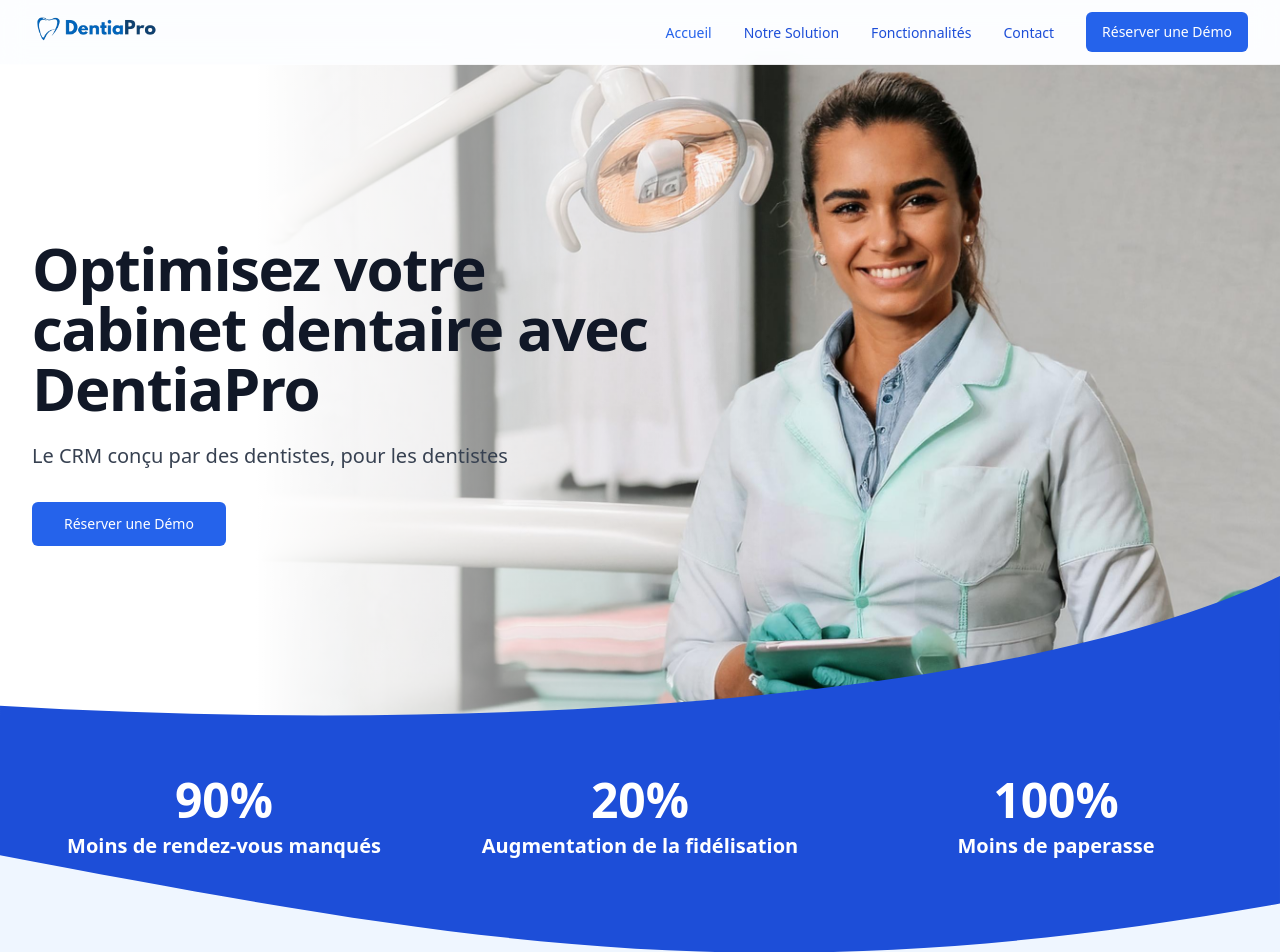
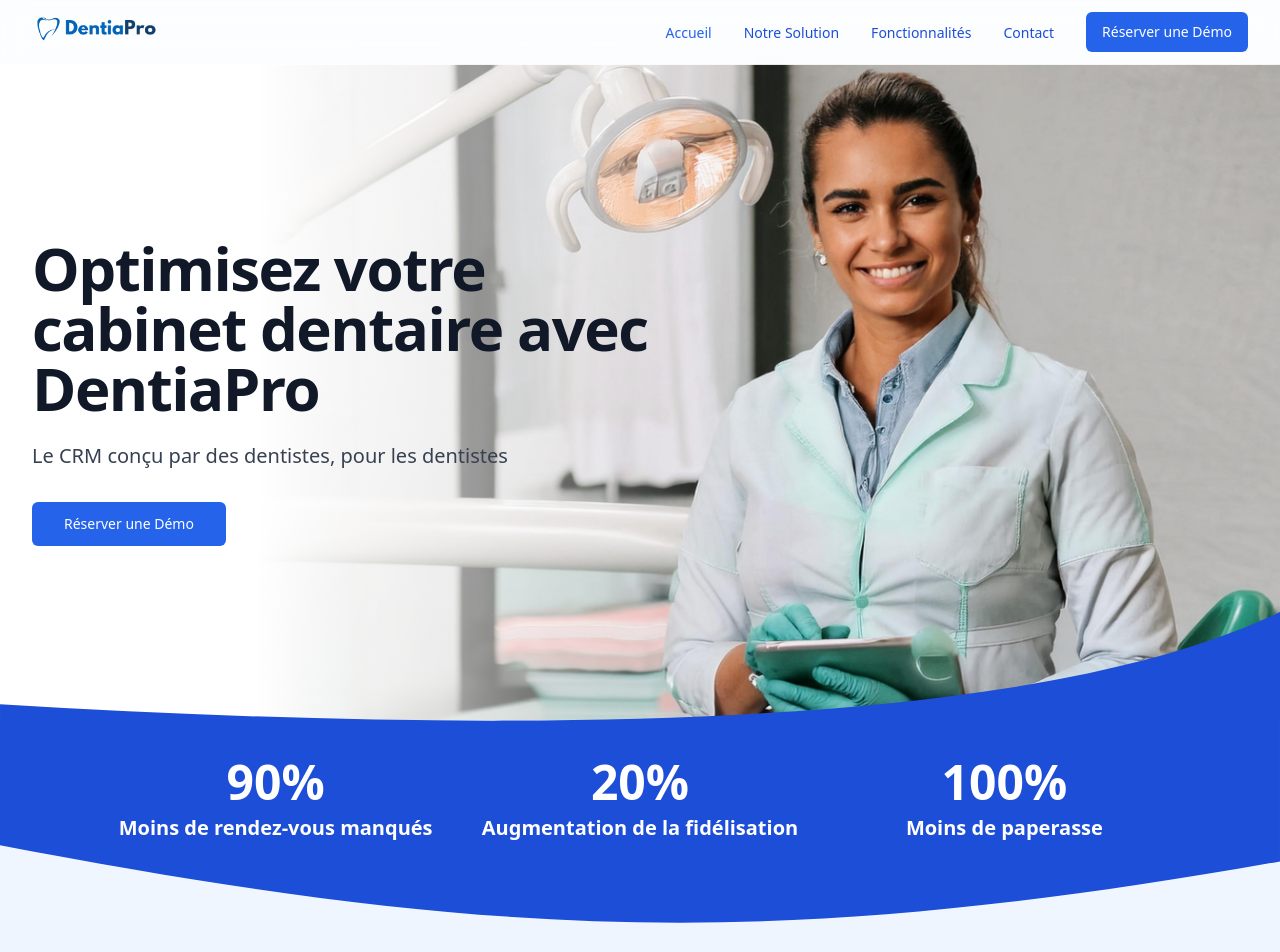
Before and after one commit to chigivera/dentia-pro-landing, a Next.js app: page / in a window 1280 px wide. Shown: the top 952 px of the page. Built offline with nearby package versions, Linux system fonts and the light colour scheme; a web font is replaced by a local one.

Commit message:
landing page

```diff
--- a/src/components/stats-section.tsx
+++ b/src/components/stats-section.tsx
@@ -2,16 +2,16 @@
 
 export default function StatsSection() {
     return (
-        <section className="relative z-40 w-full p-10 text-center bg-transparent">
+        <section className="relative z-40 flex items-center w-full p-10 text-center bg-transparent lg:-mt-10">
         {/* Fluid background */}
-        <div className="absolute left-0 right-0 hidden lg:block -top-36">
+        <div className="absolute left-0 right-0 hidden lg:block ">
             <svg className="w-full h-30" viewBox="0 0 999 294" fill="none" xmlns="http://www.w3.org/2000/svg">
-            <path d="M999 0C801.424 95.1031 390.335 124.508 0 101.279V217.996C380.918 290.389 599.831 326.576 999 255.667V0Z" fill="#1D4ED8"/>
+            <path d="M999 0C801.424 95.1031 390.335 95.2289 0 72V182C380.918 254.393 599.831 265.576 999 194.667V0Z" fill="#1D4ED8"/>
             </svg>
         </div>
 
         {/* Content */}
-        <div className="relative pt-4 mx-auto max-w-7xl px-auto">
+        <div className="relative mx-auto max-w-7xl px-auto">
             <div className="grid w-full grid-cols-1 gap-12 md:grid-cols-3">
                 <div className="space-y-2">
                     <div className="text-6xl font-bold text-blue-700 lg:text-white sm:text-5xl">90%</div>
```
